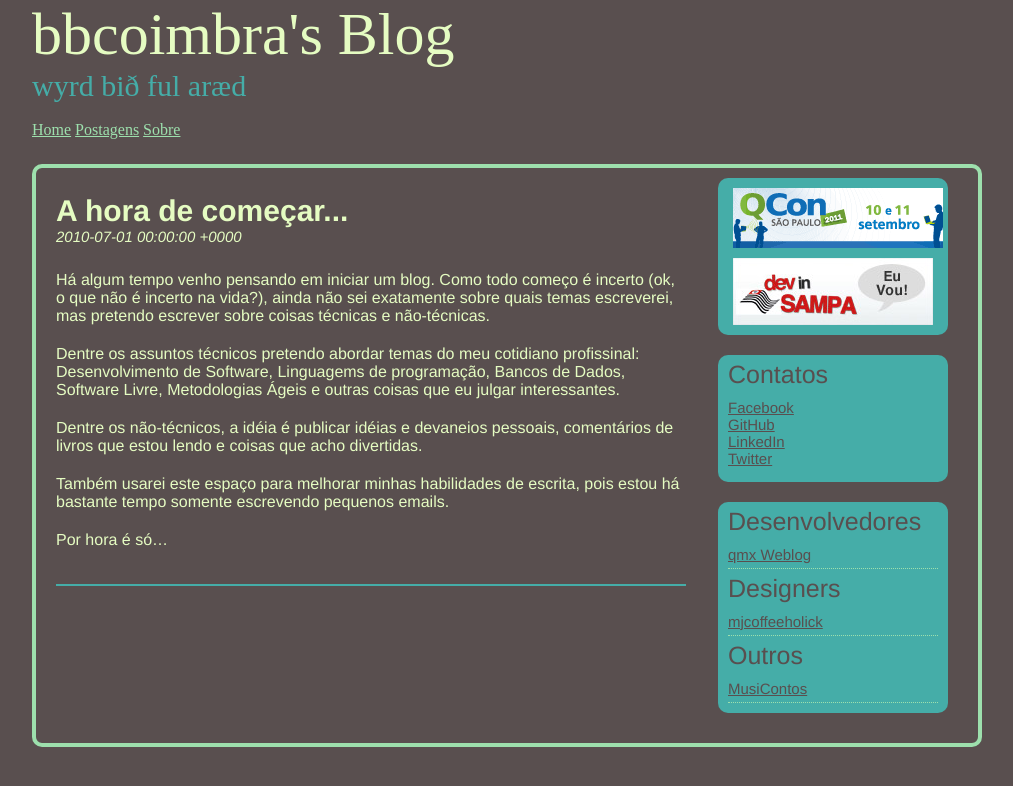
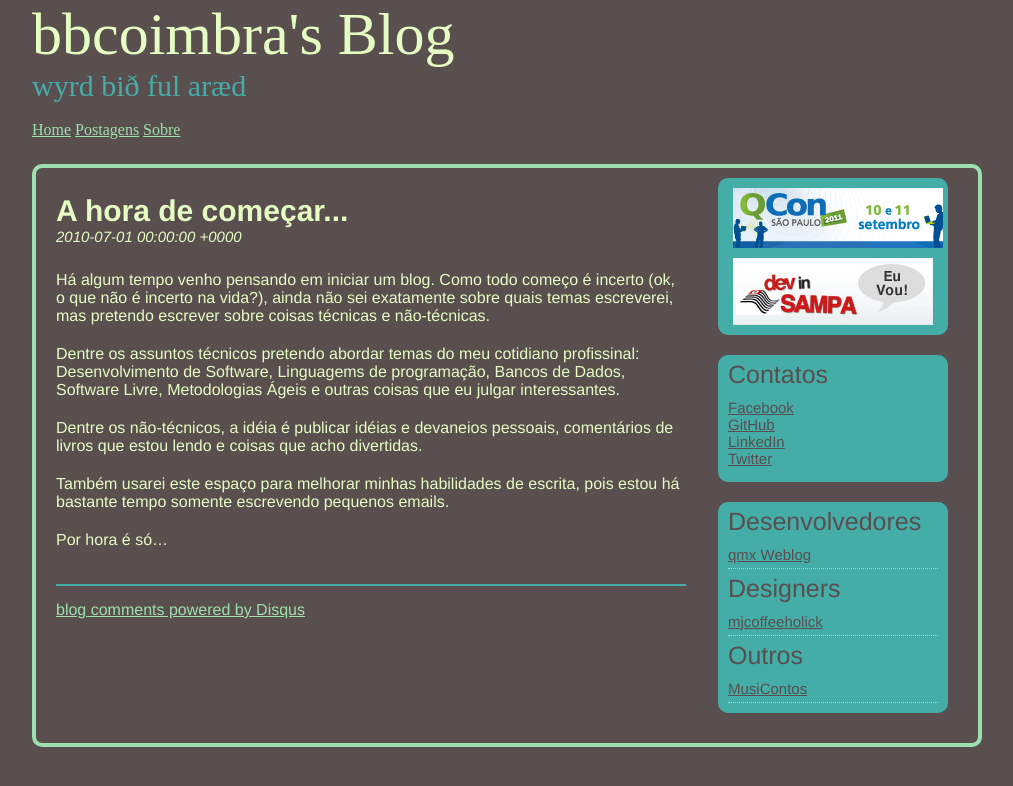
Before and after one commit to bbcoimbra/bbcoimbra.github.com, a Jekyll site: the page built from _posts/2010-07-01-a-hora-de-comecar.markdown, in a window 1280 px wide. Shown: the top 786 px of the page, without its empty margins (133-1146 px from the left). Built offline with Jekyll 4.4.1, drawn with Linux system fonts in a browser that asks for light colours; nearby versions of some CDN libraries; Markdown is read by kramdown in place of the engine named in the settings; comment, search, counter and statistics services are not loaded; some of the changed lines change nothing that is shown.

Commit message:
added disq.us for comments

```diff
--- a/_layouts/post.html
+++ b/_layouts/post.html
@@ -9,3 +9,21 @@
 	</header>
 	{{ content }}
 </article>
+<div id="disqus_thread"></div>
+<script type="text/javascript">
+    /* * * CONFIGURATION VARIABLES: EDIT BEFORE PASTING INTO YOUR WEBPAGE * * */
+    var disqus_shortname = 'bbcoimbra'; // required: replace example with your forum shortname
+
+    // The following are highly recommended additional parameters. Remove the slashes in front to use.
+    // var disqus_identifier = 'unique_dynamic_id_1234';
+    // var disqus_url = 'http://example.com/permalink-to-page.html';
+
+    /* * * DON'T EDIT BELOW THIS LINE * * */
+    (function() {
+        var dsq = document.createElement('script'); dsq.type = 'text/javascript'; dsq.async = true;
+        dsq.src = 'http://' + disqus_shortname + '.disqus.com/embed.js';
+        (document.getElementsByTagName('head')[0] || document.getElementsByTagName('body')[0]).appendChild(dsq);
+    })();
+</script>
+<noscript>Please enable JavaScript to view the <a href="http://disqus.com/?ref_noscript">comments powered by Disqus.</a></noscript>
+<a href="http://disqus.com" class="dsq-brlink">blog comments powered by <span class="logo-disqus">Disqus</span></a>
```
